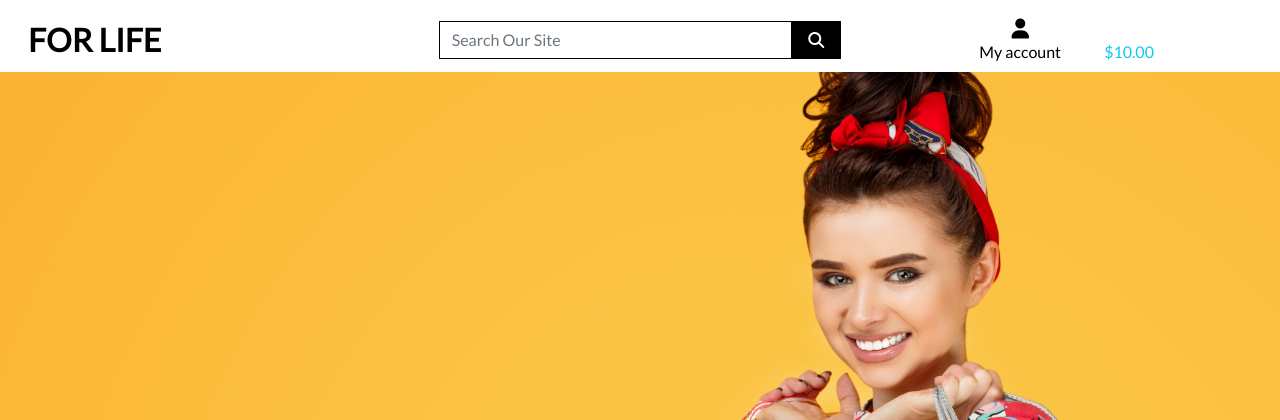
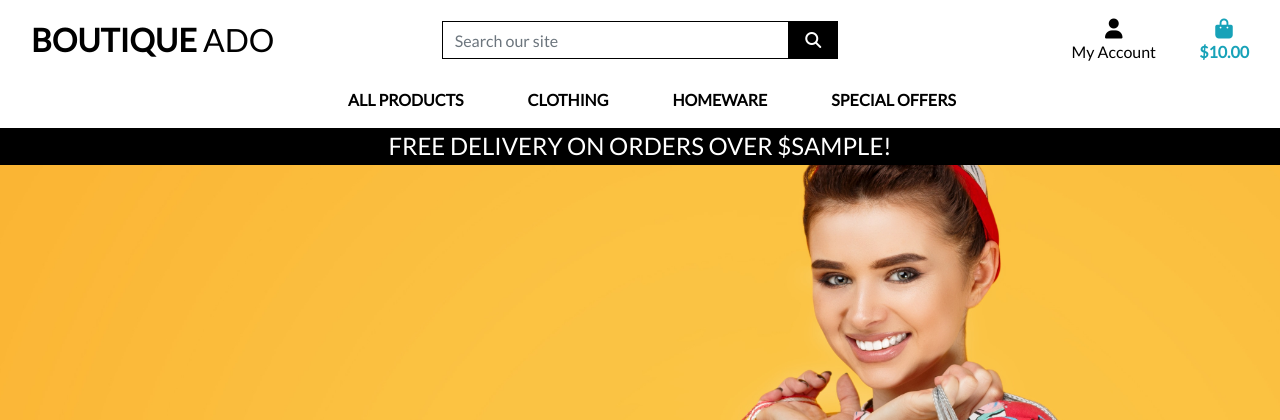
Before and after one commit to leeton1412/ecommerce, a Django app: template templates/base.html in a window 1280 px wide. Shown: the top 420 px of the page. Run offline with Django 3.2, Linux system fonts and the light colour scheme; the template is opened without the code that fills it: most values are stand-ins (such as "Sample title", 1, 10 or a date in 2020); some libraries are stand-ins or nearby versions.

Commit message:
Added mobile header and main nav

```diff
--- a/static/css/base.css
+++ b/static/css/base.css
@@ -56,6 +56,10 @@ body {
     border: 1px solid black !important;
 }
 
+.bg-black {
+    background: #000 !important;
+}
+
 /* -------------------------------- Media Queries */
 
 /* Slightly larger container on xl screens */
--- a/templates/base.html
+++ b/templates/base.html
@@ -3,51 +3,51 @@
 <!doctype html>
 <html lang="en">
   <head>
+
     {% block meta %}
-    <meta http-equiv="X-UA-Compatible" content="ie=edge" >
+        <meta http-equiv="X-UA-Compatible" content="ie=edge">
         <meta charset="utf-8">
-    <meta name="viewport" content="width=device-width, initial-scale=1">
+        <meta name="viewport" content="width=device-width, initial-scale=1, shrink-to-fit=no">
     {% endblock %}
 
     {% block extra_meta %}
     {% endblock %}
 
-    {% block core_css %}
-    <link href="https://cdn.jsdelivr.net/npm/bootstrap@5.0.0-beta3/dist/css/bootstrap.min.css" rel="stylesheet" integrity="sha384-eOJMYsd53ii+scO/bJGFsiCZc+5NDVN2yr8+0RDqr0Ql0h+rP48ckxlpbzKgwra6" crossorigin="anonymous">
-    <link rel="preconnect" href="https://fonts.gstatic.com">
-    <link href="https://fonts.googleapis.com/css2?family=Lato&display=swap" rel="stylesheet">
+    {% block corecss %}
+        <link rel="stylesheet" href="https://stackpath.bootstrapcdn.com/bootstrap/4.4.1/css/bootstrap.min.css" integrity="sha384-Vkoo8x4CGsO3+Hhxv8T/Q5PaXtkKtu6ug5TOeNV6gBiFeWPGFN9MuhOf23Q9Ifjh" crossorigin="anonymous">
+        <link rel="stylesheet" href="https://fonts.googleapis.com/css?family=Lato&display=swap">
         <link rel="stylesheet" href="{% static 'css/base.css' %}">
     {% endblock %}
 
     {% block extra_css %}
     {% endblock %}
 
-    {% block core_javascript %}
-    <script src="https://kit.fontawesome.com/719781fda5.js" crossorigin="anonymous"></script>
-    <script src="https://cdn.jsdelivr.net/npm/bootstrap@5.0.0-beta3/dist/js/bootstrap.bundle.min.js" integrity="sha384-JEW9xMcG8R+pH31jmWH6WWP0WintQrMb4s7ZOdauHnUtxwoG2vI5DkLtS3qm9Ekf" crossorigin="anonymous"></script>
-    <script src="https://cdn.jsdelivr.net/npm/@popperjs/core@2.9.1/dist/umd/popper.min.js" integrity="sha384-SR1sx49pcuLnqZUnnPwx6FCym0wLsk5JZuNx2bPPENzswTNFaQU1RDvt3wT4gWFG" crossorigin="anonymous"></script>
-    <script src="https://cdn.jsdelivr.net/npm/bootstrap@5.0.0-beta3/dist/js/bootstrap.min.js" integrity="sha384-j0CNLUeiqtyaRmlzUHCPZ+Gy5fQu0dQ6eZ/xAww941Ai1SxSY+0EQqNXNE6DZiVc" crossorigin="anonymous"></script>
+    {% block corejs %}
+        <script src="https://kit.fontawesome.com/e9c73d7092.js" crossorigin="anonymous"></script>
+        <script src="https://code.jquery.com/jquery-3.4.1.slim.min.js" integrity="sha384-J6qa4849blE2+poT4WnyKhv5vZF5SrPo0iEjwBvKU7imGFAV0wwj1yYfoRSJoZ+n" crossorigin="anonymous"></script>
+        <script src="https://cdn.jsdelivr.net/npm/popper.js@1.16.0/dist/umd/popper.min.js" integrity="sha384-Q6E9RHvbIyZFJoft+2mJbHaEWldlvI9IOYy5n3zV9zzTtmI3UksdQRVvoxMfooAo" crossorigin="anonymous"></script>
+        <script src="https://stackpath.bootstrapcdn.com/bootstrap/4.4.1/js/bootstrap.min.js" integrity="sha384-wfSDF2E50Y2D1uUdj0O3uMBJnjuUD4Ih7YwaYd1iqfktj0Uod8GCExl3Og8ifwB6" crossorigin="anonymous"></script>
     {% endblock %}
 
-    {% block extra_javascript %}
+    {% block extra_js %}
     {% endblock %}
-    <title>Ecommerce For Life {% block extra_title %} {% endblock %}</title>
+
+    <title>Boutique Ado {% block extra_title %}{% endblock %}</title>
   </head>
   <body>
-
     <header class="container-fluid fixed-top">
         <div id="topnav" class="row bg-white pt-lg-2 d-none d-lg-flex">
             <div class="col-12 col-lg-4 my-auto py-1 py-lg-0 text-center text-lg-left">
                 <a href="{% url 'home' %}" class="nav-link main-logo-link">
-                    <h2 class="logo-font text-black my-0"><strong>For Life</strong></h2>
+                    <h2 class="logo-font text-black my-0"><strong>Boutique</strong> Ado</h2>
                 </a>
             </div>
             <div class="col-12 col-lg-4 my-auto py-1 py-lg-0">
                 <form method="GET" action="">
                     <div class="input-group w-100">
-                        <input class="form-control border border-black rounded-0" type="text" name="q" placeholder="Search Our Site">
+                        <input class="form-control border border-black rounded-0" type="text" name="q" placeholder="Search our site">
                         <div class="input-group-append">
-                            <button class="form-control btn btn-black border border-black rounded-0" type="submit" >
+                            <button class="form-control btn btn-black border border-black rounded-0" type="submit">
                                 <span class="icon">
                                     <i class="fas fa-search"></i>
                                 </span>
@@ -62,7 +62,7 @@
                         <a class="text-black nav-link" href="#" id="user-options" data-toggle="dropdown" aria-haspopup="true" aria-expanded="false">
                             <div class="text-center">
                                 <div><i class="fas fa-user fa-lg"></i></div>
-                                <p class="my-0">My account</p>
+                                <p class="my-0">My Account</p>
                             </div>
                         </a>
                         <div class="dropdown-menu border-0" aria-labelledby="user-options">
@@ -71,7 +71,7 @@
                                     <a href="" class="dropdown-item">Product Management</a>
                                 {% endif %}
                                 <a href="" class="dropdown-item">My Profile</a>
-                                <a href="{ url 'account_logout' %}" class="dropdown-item">Logout</a>
+                                <a href="{% url 'account_logout' %}" class="dropdown-item">Logout</a>
                             {% else %}
                                 <a href="{% url 'account_signup' %}" class="dropdown-item">Register</a>
                                 <a href="{% url 'account_login' %}" class="dropdown-item">Login</a>
@@ -79,19 +79,34 @@
                         </div>
                     </li>
                     <li class="list-inline-item">
-                        <a href="" class="{% if grand_total %}text-info font-weight-bold{% else %}text-black{% endif %} nav-link">
+                        <a class="{% if grand_total %}text-info font-weight-bold{% else %}text-black{% endif %} nav-link" href="">
                             <div class="text-center">
-                                <div>
+                                <div><i class="fas fa-shopping-bag fa-lg"></i></div>
+                                <p class="my-0">
                                     {% if grand_total %}
                                         ${{ grand_total|floatformat:2 }}
                                     {% else %}
                                         $0.00
                                     {% endif %}
-                                </div>
+                                </p>
                             </div>
                         </a>
                     </li>
                 </ul>
+            </div>
+        </div>
+        <div class="row bg-white">
+            <nav class="navbar navbar-expand-lg navbar-light w-100">
+                <button class="navbar-toggler" type="button" data-toggle="collapse" data-target="#main-nav" aria-controls="main-nav" aria-expanded="false" aria-label="Toggle navigation">
+                    <span class="navbar-toggler-icon"></span>
+                </button>
+                {% include 'includes/mobile-top-header.html' %}
+                {% include 'includes/main-nav.html' %}
+            </nav>
+        </div>
+        <div id="delivery-banner" class="row text-center">
+            <div class="col bg-black text-white">
+                <h4 class="logo-font my-1">Free delivery on orders over ${{ free_shipping_threshold }}!</h4>
             </div>
         </div>
     </header>
@@ -109,5 +124,6 @@
     {% block postloadjs %}
     {% endblock %}
 
+
   </body>
 </html>
--- /dev/null
+++ b/templates/includes/main-nav.html
@@ -0,0 +1,50 @@
+<div class="collapse navbar-collapse" id="main-nav">
+    <ul class="navbar-nav w-auto mx-auto">
+        <li class="nav-item dropdown">
+            <a class="logo-font font-weight-bold nav-link text-black mr-5" href="#" id="all-products-link" data-toggle="dropdown" aria-haspopup="true" aria-expanded="false">
+                All Products
+            </a>
+            <div class="dropdown-menu border-0" aria-labelledby="all-products-link">
+                <a href="" class="dropdown-item">By Price</a>
+                <a href="" class="dropdown-item ">By Rating</a>
+                <a href="" class="dropdown-item ">By Category</a>
+                <a href="" class="dropdown-item">All Products</a>
+            </div>
+        </li>
+
+        <li class="nav-item dropdown">
+            <a class="logo-font font-weight-bold nav-link text-black mr-5" href="#" id="clothing-link" data-toggle="dropdown" aria-haspopup="true" aria-expanded="false">
+                Clothing
+            </a>
+            <div class="dropdown-menu border-0" aria-labelledby="clothing-link">
+                <a href="" class="dropdown-item">Activewear &amp; Essentials</a>
+                <a href="" class="dropdown-item">Jeans</a>
+                <a href="" class="dropdown-item">Shirts</a>
+                <a href="" class="dropdown-item">All Clothing</a>
+            </div>
+        </li>
+
+        <li class="nav-item dropdown">
+            <a class="logo-font font-weight-bold nav-link text-black mr-5" href="#" id="homeware-link" data-toggle="dropdown" aria-haspopup="true" aria-expanded="false">
+                Homeware
+            </a>
+            <div class="dropdown-menu border-0" aria-labelledby="homeware-link">
+                <a href="" class="dropdown-item">Bed &amp; Bath</a>
+                <a href="" class="dropdown-item">Kitchen &amp; Dining</a>
+                <a href="" class="dropdown-item">All Homeware</a>
+            </div>
+        </li>
+
+        <li class="nav-item dropdown">
+            <a class="logo-font font-weight-bold nav-link text-black" href="#" id="specials-link" data-toggle="dropdown" aria-haspopup="true" aria-expanded="false">
+                Special Offers
+            </a>
+            <div class="dropdown-menu border-0" aria-labelledby="specials-link">
+                <a href="" class="dropdown-item">New Arrivals</a>
+                <a href="" class="dropdown-item">Deals</a>
+                <a href="" class="dropdown-item">Clearance</a>
+                <a href="" class="dropdown-item">All Specials</a>
+            </div>
+        </li>
+    </ul>
+</div>
--- /dev/null
+++ b/templates/includes/mobile-top-header.html
@@ -0,0 +1,56 @@
+<li class="list-inline-item">
+    <a class="text-black nav-link d-block d-lg-none" href="#" id="mobile-search" data-toggle="dropdown" aria-haspopup="true" aria-expanded="false">
+        <div class="text-center">
+            <div><i class="fas fa-search fa-lg"></i></div>
+            <p class="my-0">Search</p>
+        </div>
+    </a>
+    <div class="dropdown-menu border-0 w-100 p-3 rounded-0 my-0" aria-labelledby="mobile-search">
+        <form class="form" method="GET" action="">
+            <div class="input-group w-100">
+                <input class="form-control border border-black rounded-0" type="text" name="q" placeholder="Search our site">
+                <div class="input-group-append">
+                    <button class="form-control form-control btn btn-black border border-black rounded-0" type="submit">
+                        <span class="icon">
+                            <i class="fas fa-search"></i>
+                        </span>
+                    </button>
+                </div>
+            </div>
+        </form>
+    </div>
+</li>
+<li class="list-inline-item dropdown">
+    <a class="text-black nav-link d-block d-lg-none" href="#" id="user-options" data-toggle="dropdown" aria-haspopup="true" aria-expanded="false">
+        <div class="text-center">
+            <div><i class="fas fa-user fa-lg"></i></div>
+            <p class="my-0">My Account</p>
+        </div>
+    </a>
+    <div class="dropdown-menu border-0" aria-labelledby="user-options">
+        {% if request.user.is_authenticated %}
+            {% if request.user.is_superuser %}
+                <a href="{% url 'account_logout' %}" class="dropdown-item">Product Management</a>
+            {% endif %}
+            <a href="#" class="dropdown-item">My Profile</a>
+            <a href="{% url 'account_logout' %}" class="dropdown-item">Logout</a>
+        {% else %}
+            <a href="{% url 'account_signup' %}" class="dropdown-item">Register</a>
+            <a href="{% url 'account_login' %}" class="dropdown-item">Login</a>
+        {% endif %}
+    </div>
+</li>
+<li class="list-inline-item">
+    <a class="{% if grand_total %}text-primary font-weight-bold{% else %}text-black{% endif %} nav-link d-block d-lg-none" href="">
+        <div class="text-center">
+            <div><i class="fas fa-shopping-bag fa-lg"></i></div>
+            <p class="my-0">
+                {% if grand_total %}
+                    ${{ grand_total|floatformat:2 }}
+                {% else %}
+                    $0.00
+                {% endif %}
+            </p>
+        </div>
+    </a>
+</li>
```
Lines whose indentation alone changed are shown as unchanged.
